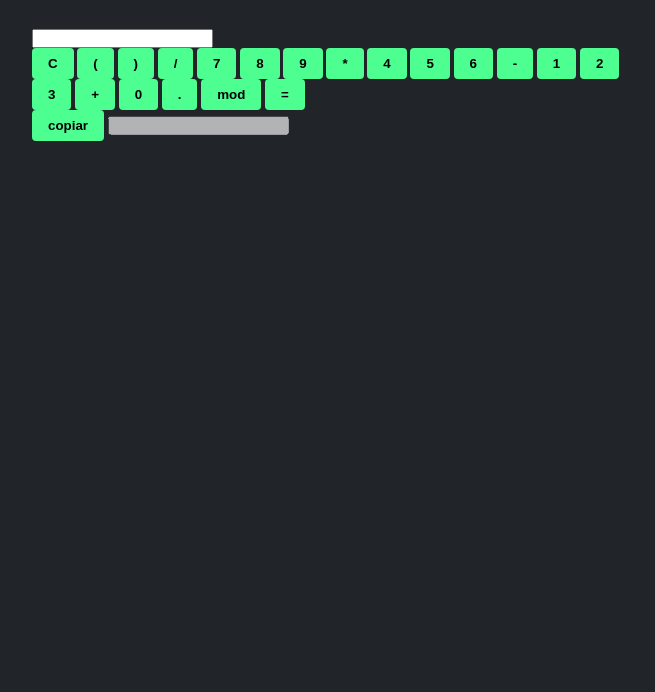
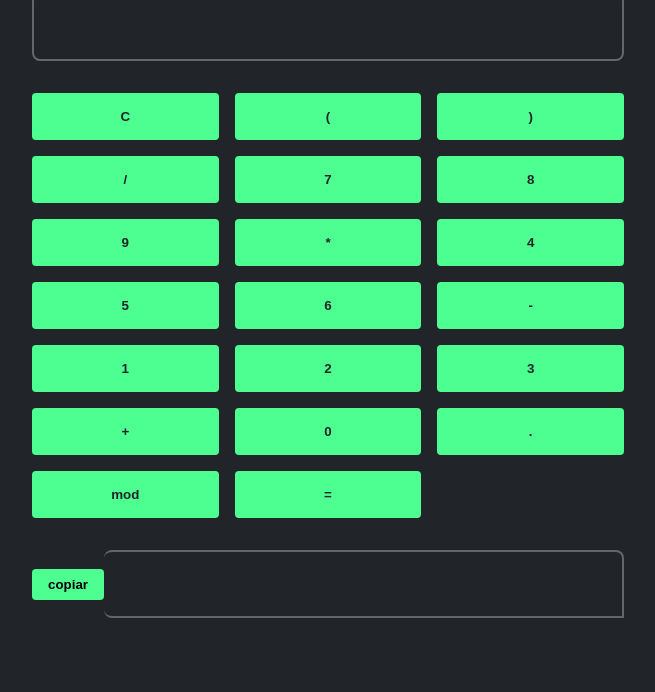
Before and after one commit to wesley-08/calc.js-, a plain HTML site: page index.html in a window 1280 px wide. Shown: the part 108-800 px from the top of the page, without its empty margins (312-967 px from the left). Drawn offline with Linux system fonts and the light colour scheme.

Commit message:
cuntinuação do projeto

```diff
--- a/src/css/style.css
+++ b/src/css/style.css
@@ -35,12 +35,13 @@ header{
     border: .125rem solid var(--foot-color);
     color: var(--foot-color);
 }
+
 #themeswitcher:hover {
     background-color: var(--foot-color);
     color: var(--bg-color);
 }
 
-button{
+button {
     background-color: var(--primary-color);
     border: none;
     border-radius: .25rem;
@@ -48,3 +49,72 @@ button{
     padding: .5rem 1rem;
     transition: .15s;
 }
+
+input {
+    background-color: var(--bg-color);
+    border: 2px solid var(--border-color);
+    border-radius: .5rem;
+    color: var(--foot-color);
+    display: block;
+    font-size: 1.75rem;
+    margin: 0 auto;
+    padding: 1rem;
+    text-align: end;
+    width: 100%;
+}
+
+#keys {
+    display: grid;
+    grid-template-columns: 1fr 1fr 1fr;
+    gap: 1rem;
+    margin: 2rem 0;
+}
+
+#keys button {
+    color: var(--bg-color);
+    cursor: pointer;
+    font-size: 1,5rem;
+    padding: 1rem;
+}
+
+#keys button:hover {
+    filter: brightness(0.8);
+}
+
+#result {
+    border-width: 2px 2px 2px 0;
+    border-radius: 0.5rem .5rem 0;
+}
+
+#copyToClipboard {
+    background-color: transparent;
+    border-color: solid var(--border-color);
+    border-width: 2PX;
+    border-radius: .5rem 0 0 .5rem;
+    color: var(--foot-color);
+    cursor: pointer;
+    display: block;
+    height: 4.25rem;
+    width: 6rem;
+}
+
+.flex {
+    display: flex;
+}
+
+.align-center {
+    align-items: center;
+}
+
+.justify-between {
+    justify-content: space-between;
+}
+
+.error {
+    background-color: var(--error-color);
+}
+
+.sucess{
+    border-color: var(--primary-color) !important;
+    color: var(--primary-color) !important;
+}
```
